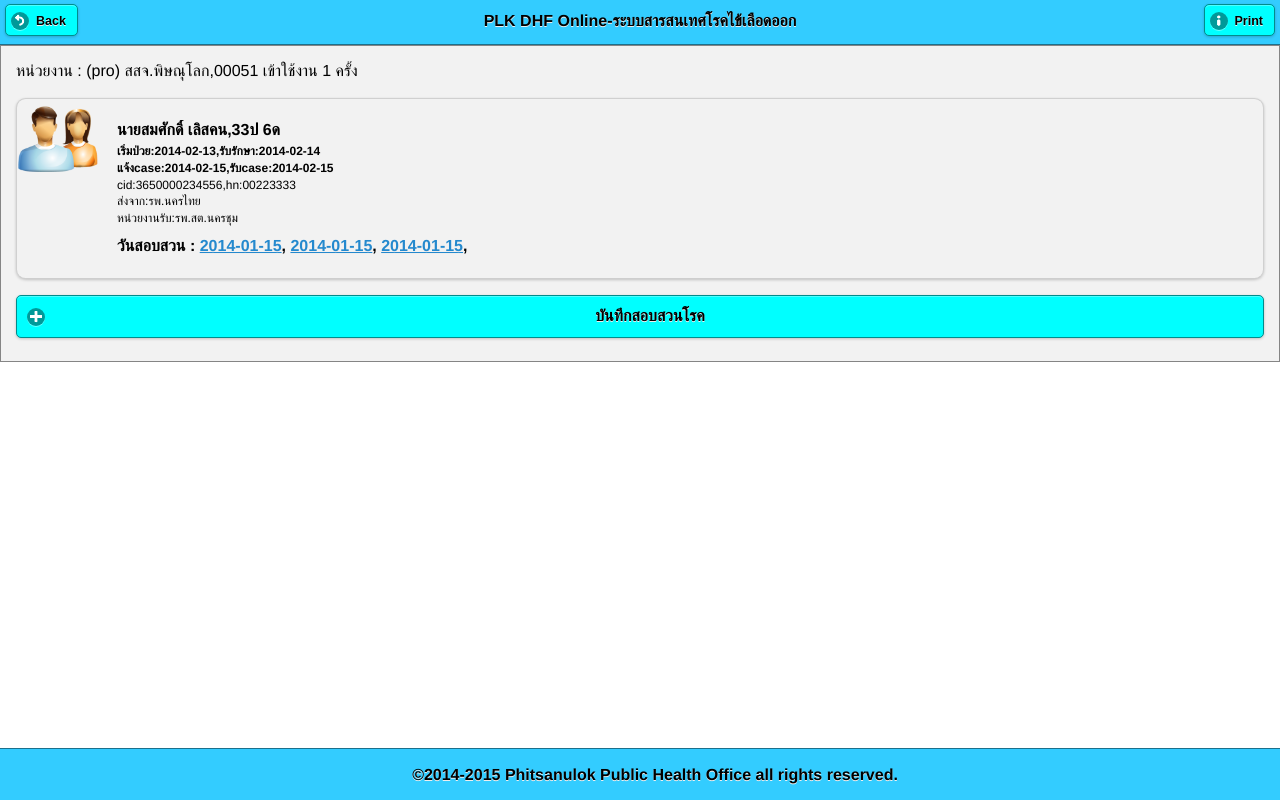
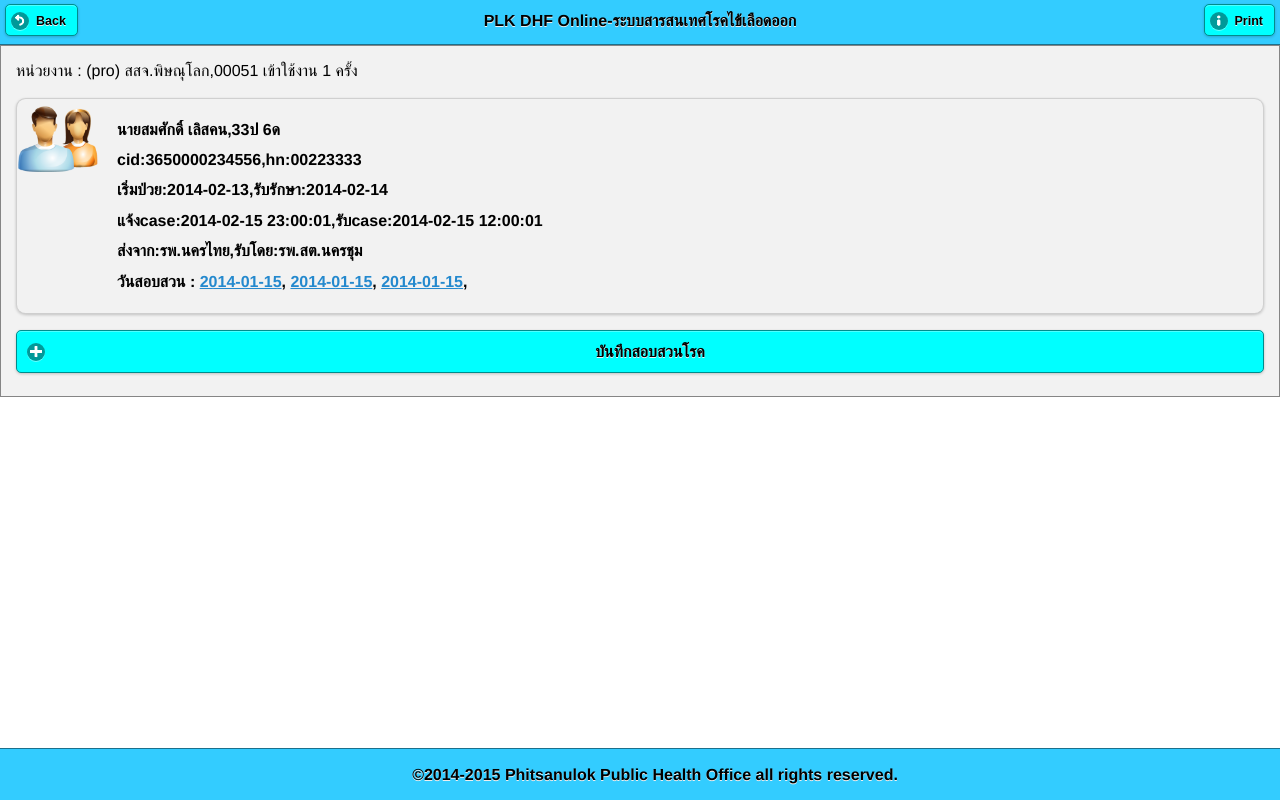
Before and after one commit to tehnn/dhfonline, a PHP site: the page made by pt_info.php in a window 1280 px wide. Run offline with PHP 8.4, Linux system fonts and the light colour scheme; a user stored in the database is signed in.

Commit message:
tehn-dhfonline

```diff
--- a/pt_info.php
+++ b/pt_info.php
@@ -42,11 +42,11 @@ session_start();
                     <li data-role="fieldcontain">
                         <img src="img_ic/people.png">
                         <h2>นายสมศักดิ์ เลิสคน,33ป 6ด</h2>
-                        <p><strong>เริ่มป่วย:2014-02-13,รับรักษา:2014-02-14</strong></p>
-                         <p><strong>แจ้งcase:2014-02-15,รับcase:2014-02-15</strong></p>
-                        <p>cid:3650000234556,hn:00223333</p>
-                        <p>ส่งจาก:รพ.นครไทย</p>
-                        <p>หน่วยงานรับ:รพ.สต.นครชุม</p>
+                        <h3>cid:3650000234556,hn:00223333</h3>
+                        <h3>เริ่มป่วย:2014-02-13,รับรักษา:2014-02-14</h3>
+                        <h3>แจ้งcase:2014-02-15 23:00:01,รับcase:2014-02-15 12:00:01</h3>
+                        <h3>ส่งจาก:รพ.นครไทย,รับโดย:รพ.สต.นครชุม</h3>
+
 
                         <h4>
                             วันสอบสวน :
```
